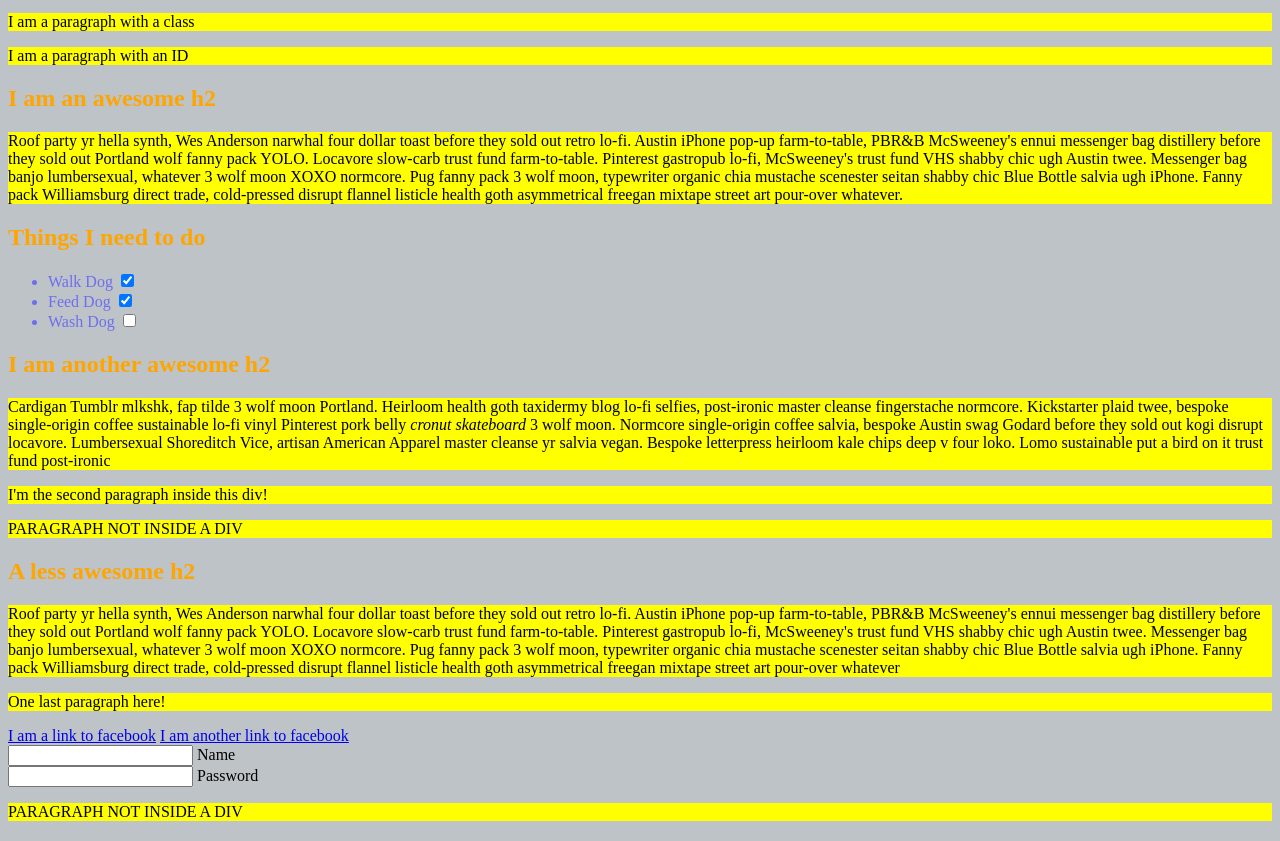
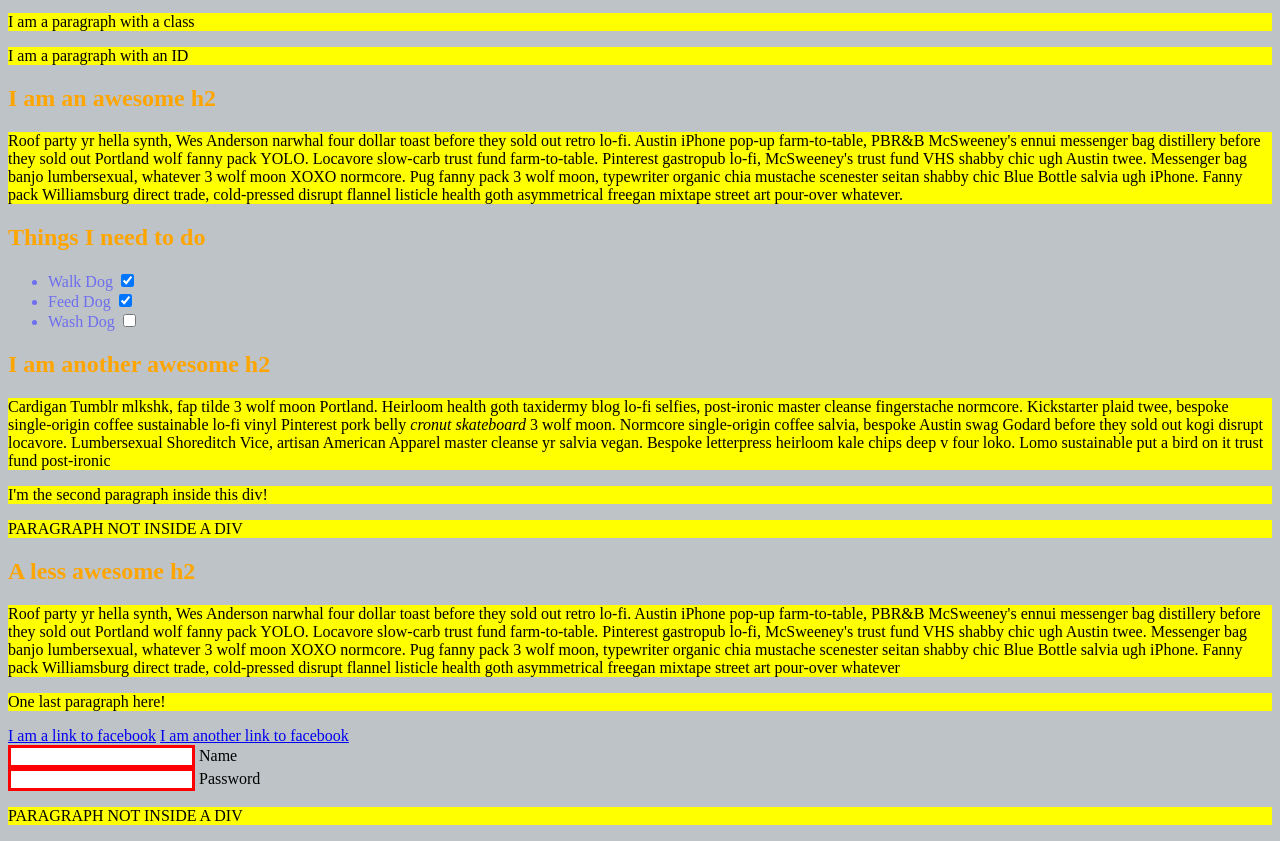
Before and after one commit to wdhaghost/selectorCSS, a plain HTML site: page index.html in a window 1280 px wide. Shown: the part 87-928 px from the top of the page. Drawn offline with Linux system fonts and the light colour scheme.

Commit message:
input border red

```diff
--- a/CSS/style.css
+++ b/CSS/style.css
@@ -29,7 +29,9 @@ p{
 }
 
 /*Make all inputs have a 3px red border*/
-
+input{
+    border:3px solid red;
+}
 
 /* Give everything with the class 'hello' a white background*/
 
```
